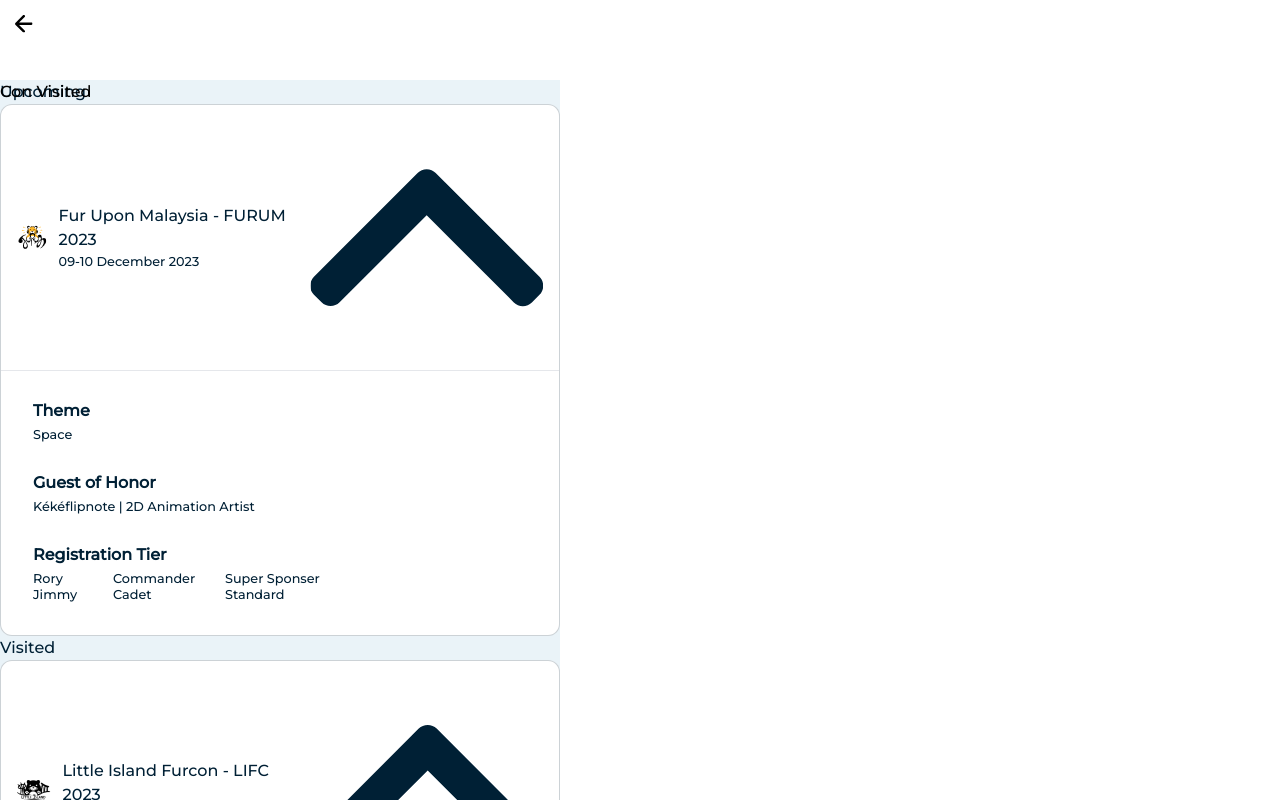
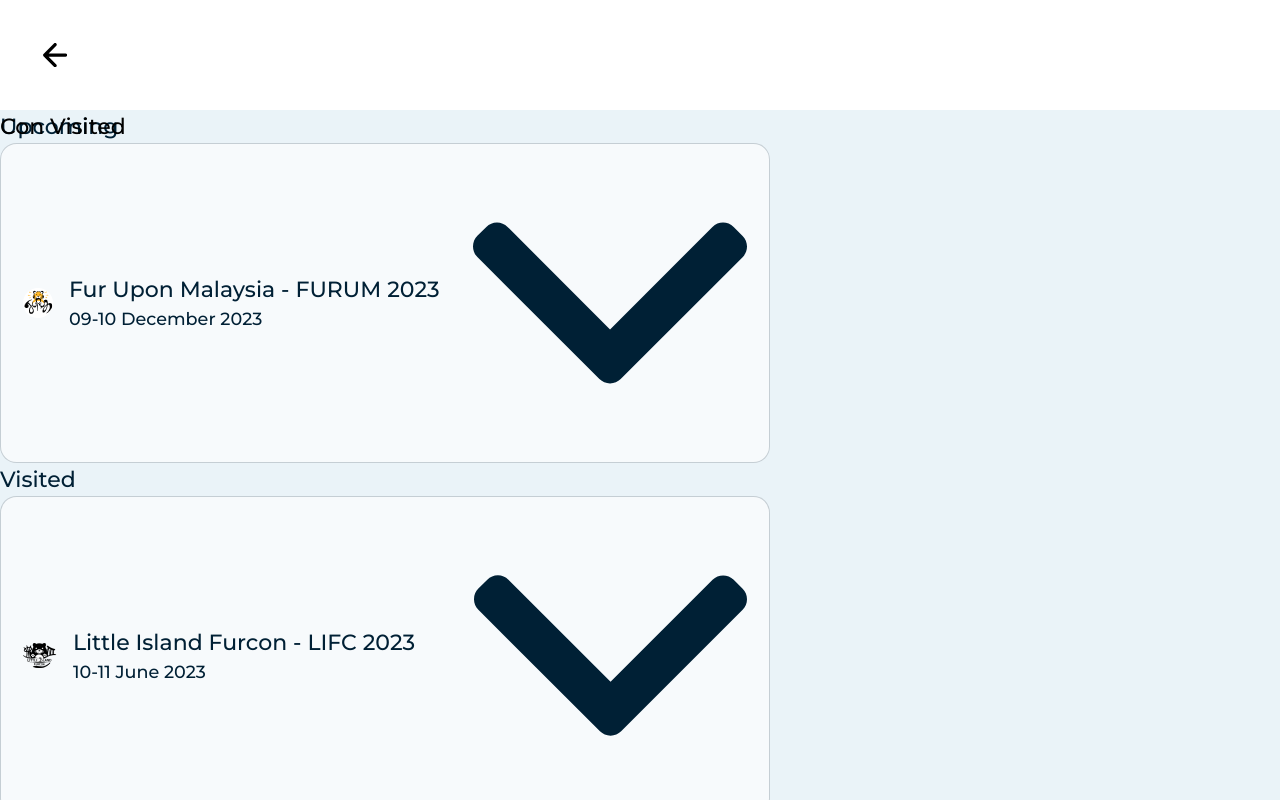
Before and after one commit to roryxavier/foxywolfsite, a SvelteKit app: page /visited in a window 1280 px wide. Shown: the top 800 px of the page. Built offline with nearby package versions, Linux system fonts and the light colour scheme.

Commit message:
Update, Fix, Optimize
- update pfp
- fix for inconsistent font sizing in different routes
- fix sometime actionbar might not show background in different routes
- optimize actionbar title align center
- better interactions with expandable card in "Con Visited" page

```diff
--- a/src/component/HomeActionbar.svelte
+++ b/src/component/Actionbar.svelte
@@ -87,21 +87,21 @@
 	parentIsHome={`${selfHref === ''}`}
 	parentScrolledUp={`${scrollTop > 0}`}
 >
-	{#if isBackable}
-		<div class="Actionbar-ThemeButton aspect-square flex items-center justify-center">
+	<div class="Actionbar-ThemeButton">
+		{#if isBackable}
 			<BackButton isLightTheme={scrollTop <= 0} click={() => clickBack()} />
-		</div>
-	{/if}
-
-	<div class="p-4 flex flex-row grow">
-		{#if title.length}
-			<span class="text-lg font-bold">{title}</span>
 		{/if}
 	</div>
 
-	<!-- <div class="Actionbar-ThemeButton aspect-square flex items-center justify-center">
-		<ThemeButton isLightTheme={scrollTop <= 0} />
-	</div> -->
+	<div class="flex flex-row justify-center grow">
+		{#if title.length}
+			<span class="text-lg font-bold text-center overflow-hidden">{title}</span>
+		{/if}
+	</div>
+
+	<div class="Actionbar-ThemeButton">
+		<!-- <ThemeButton isLightTheme={scrollTop <= 0} /> -->
+	</div>
 </div>
 
 <style lang="scss">
@@ -117,7 +117,10 @@
 
 		.Actionbar-ThemeButton {
 			height: inherit;
-			margin-right: -1rem;
+			aspect-ratio: 1/1;
+			display: flex;
+			align-items: center;
+			justify-content: center;
 		}
 	}
 
--- a/src/model/Event/ConEvent.ts
+++ b/src/model/Event/EventCon.ts
@@ -3,23 +3,23 @@
 import type TierEvent from './TierEvent';
 
 export default class ConEvent {
-	icon: String = '';
-	title: String = '';
-	datetime: String = '';
+	icon: string = '';
+	title: string = '';
+	datetime: string = '';
 
 	theme: Theme | undefined;
 	honorGuest: HonorGuest | undefined;
 	tierEvents: TierEvent[] = [];
 
-	setIcon(icon: String = '') {
+	setIcon(icon: string = '') {
 		this.icon = icon;
 		return this;
 	}
-	setTitle(title: String = '') {
+	setTitle(title: string = '') {
 		this.title = title;
 		return this;
 	}
-	setDateTime(datetime: String = '') {
+	setDateTime(datetime: string = '') {
 		this.datetime = datetime;
 		return this;
 	}
--- /dev/null
+++ b/src/model/Event/EventSection.ts
@@ -0,0 +1,11 @@
+import type ConEvent from './EventCon';
+
+export default class EventSection {
+	title: string;
+	events: ConEvent[];
+
+	constructor(title: string, ...events: ConEvent[]) {
+		this.title = title;
+		this.events = events;
+	}
+}
--- a/src/model/Event/HonorGuest.ts
+++ b/src/model/Event/HonorGuest.ts
@@ -1,8 +1,8 @@
 export default class HonorGuest {
-	name: String = '';
-	href: String = '';
+	name: string = '';
+	href: string = '';
 
-	constructor(name: String, href: String = '') {
+	constructor(name: string, href: string = '') {
 		this.name = name;
 		this.href = href;
 	}
--- a/src/model/Event/Theme.ts
+++ b/src/model/Event/Theme.ts
@@ -1,7 +1,7 @@
 export default class Theme {
-	name: String = '';
+	name: string = '';
 
-	constructor(name: String) {
+	constructor(name: string) {
 		this.name = name;
 	}
 }
--- a/src/routes/+layout.svelte
+++ b/src/routes/+layout.svelte
@@ -2,49 +2,51 @@
 	import '../app.css';
 	import { onMount } from 'svelte';
 	import { fade } from 'svelte/transition';
-	import HomeActionbar from '../component/HomeActionbar.svelte';
 
 	let show = false;
-	let currentHref = '';
 
 	onMount(() => (show = true));
 </script>
 
-<div class="App" showBackground={`${currentHref === ''}`}>
-	{#if show}
-		<div class="Layout flex w-full flex-col" transition:fade={{ delay: 250, duration: 1500 }}>
-			<HomeActionbar onLinkChange={(href = '') => (currentHref = href)} />
-			<slot />
-		</div>
-	{/if}
-</div>
+{#if show}
+	<div class="App" transition:fade={{ delay: 250, duration: 1500 }}>
+		<slot />
+	</div>
+{/if}
 
 <style lang="scss">
 	@import url(https://fonts.bunny.net/css?family=montserrat:500);
+
 	:root {
 		font-family: 'Montserrat', sans-serif;
+
+		@media (min-width: 700px) {
+			font-size: 17px;
+		}
+		@media (min-width: 800px) {
+			font-size: 18px;
+		}
+		@media (min-width: 900px) {
+			font-size: 20px;
+		}
+		@media (min-width: 1000px) {
+			font-size: 22px;
+		}
+
+		@media (max-width: 500px) {
+			font-size: 15px;
+		}
+		@media (max-width: 400px) {
+			font-size: 14px;
+		}
 	}
 
 	.App {
 		min-height: 100dvh;
+		min-width: 100vw;
 		display: flex;
+		flex-direction: column;
 		align-items: stretch;
 		justify-content: stretch;
 	}
-	.App[showBackground='true'] {
-		animation: gradient 15s ease infinite;
-		background-size: 400% 400%;
-		background-image: linear-gradient(90deg, #f4d668, #42c8ff);
-	}
-	@keyframes gradient {
-		0% {
-			background-position: 0% 50%;
-		}
-		50% {
-			background-position: 100% 50%;
-		}
-		100% {
-			background-position: 0% 50%;
-		}
-	}
 </style>
--- a/src/routes/+page.svelte
+++ b/src/routes/+page.svelte
@@ -1,12 +1,12 @@
 <script lang="ts">
-	import CardText from '../component/CardText.svelte';
-
+	import Actionbar from '../component/Actionbar.svelte';
 	import HomeHeadshot from '../component/HomeHeadshot.svelte';
 	import HomeHeart from '../component/HomeHeart.svelte';
 	import HomeButton from '../component/HomeButton.svelte';
+	import CardText from '../component/CardText.svelte';
 
-	import rory from '../assets/rory.webp';
-	import jimmy from '../assets/jimmy.webp';
+	import rory from '../assets/rory-1.webp';
+	import jimmy from '../assets/jimmy-1.webp';
 
 	import LinkList from '../model/LinkList';
 	import Label from '../model/Label';
@@ -15,6 +15,10 @@
 <svelte:head>
 	<title>Foxy & Wolf</title>
 </svelte:head>
+
+<div class="Home">
+	<div class="Home-body flex flex-col items-center justify-start" style="min-height: 100dvh">
+		<Actionbar />
 
 		<div
 			class="w-full flex flex-col items-center justify-start"
@@ -60,30 +64,24 @@
 				</div>
 			</div>
 		</div>
+	</div>
+</div>
 
 <style lang="scss">
-	:root {
-		@media (min-width: 700px) {
-			font-size: 17px;
+	.Home {
+		animation: gradient 15s ease infinite;
+		background-size: 400% 400%;
+		background-image: linear-gradient(90deg, #f4d668, #42c8ff);
 	}
-		@media (min-width: 800px) {
-			font-size: 18px;
+	@keyframes gradient {
+		0% {
+			background-position: 0% 50%;
 		}
-		@media (min-width: 900px) {
-			font-size: 20px;
+		50% {
+			background-position: 100% 50%;
 		}
-		@media (min-width: 1000px) {
-			font-size: 22px;
-		}
-		@media (min-width: 1100px) {
-			font-size: 26px;
-		}
-
-		@media (max-width: 500px) {
-			font-size: 15px;
-		}
-		@media (max-width: 400px) {
-			font-size: 14px;
+		100% {
+			background-position: 0% 50%;
 		}
 	}
 </style>
--- a/src/routes/about/+page.svelte
+++ b/src/routes/about/+page.svelte
@@ -1,31 +1,34 @@
 <script lang="ts">
-	import ImageHeader from '../../assets/kanotsu_moon-HalfBody+SPStyle+1Char+Backdrop(30-06-2022) w520h416.png';
+	import Actionbar from '../../component/Actionbar.svelte';
+
 	import Section from './Section.svelte';
 	import SectionTitle from './SectionTitle.svelte';
 	import Row from './Row.svelte';
+
+	import ImageHeader from '../../assets/kanotsu_moon-HalfBody+SPStyle+1Char+Backdrop(30-06-2022) w520h416.png';
 </script>
 
 <svelte:head>
 	<title>About Us</title>
 </svelte:head>
 
-<div
-	class="PageAbout p-6 flex flex-col items-center gap-8"
-	style="min-height: 100dvh; background: var(--background)"
->
+<div>
+	<Actionbar />
+	<div class="PageAbout-body flex flex-col items-center justify-start" style="min-height: 100dvh">
+		<div class="flex flex-col items-center justify-start p-6 gap-8" style="max-width: 35rem; padding-bottom: 20rem;">
 			<img class="w-full max-w-xs rounded-xl" src={ImageHeader} alt="Header Image" />
 
 			<p class="max-w-xl">
-		Hello, I'm Rory, a blue wolf, and right next to me is Jimmy, a yellow fox. We have been dating
-		since April 2, 2021. We are both coders and have collaborated to build this website together.
-		The purpose of this website is to serve as a dedicated memory lane for us, capturing our travels
-		and experiences at furry conventions.
+				Hello, I'm Rory, a blue wolf, and right next to me is Jimmy, a yellow fox. We have been
+				dating since April 2, 2021. We are both coders and have collaborated to build this website
+				together. The purpose of this website is to serve as a dedicated memory lane for us,
+				capturing our travels and experiences at furry conventions.
 			</p>
 
 			<p class="max-w-xl">
 				Please feel free to explore the various pages we have created. You will find a timeline
-		highlighting the significant milestones of our relationship, a gallery showcasing our artwork,
-		and even a travel map documenting the places we have visited.
+				highlighting the significant milestones of our relationship, a gallery showcasing our
+				artwork, and even a travel map documenting the places we have visited.
 			</p>
 
 			<p class="max-w-xl">
@@ -62,9 +65,11 @@
 				<Row title="Jimmy Fox" menus={[{ title: 'Visit', href: 'http://jimmychane.com/' }]} />
 			</Section>
 		</div>
+	</div>
+</div>
 
 <style lang="scss">
-	.PageAbout {
-		--background: #eaf3f8;
+	.PageAbout-body {
+		background: #eaf3f8;
 	}
 </style>
--- a/src/routes/visited/+page.svelte
+++ b/src/routes/visited/+page.svelte
@@ -1,19 +1,20 @@
 <script lang="ts">
+	import Actionbar from '../../component/Actionbar.svelte';
+	import EventSectionTs from '../../model/Event/EventSection';
+
 	import EventSection from './EventSection.svelte';
-	import EventCard from './EventCard.svelte';
 
 	import furum from '../../assets/furum.png';
 	import littleisland from '../../assets/littleisland.png';
 
-	import ConEvent from '../../model/Event/ConEvent';
+	import ConEvent from '../../model/Event/EventCon';
 	import TierEvent from '../../model/Event/TierEvent';
 	import HonorGuest from '../../model/Event/HonorGuest';
 	import Theme from '../../model/Event/Theme';
 
 	const eventSections = [
-		{
-			title: 'Upcoming',
-			events: [
+		new EventSectionTs(
+			'Upcoming',
 			new ConEvent()
 				.setIcon(furum)
 				.setTitle('Fur Upon Malaysia - FURUM 2023')
@@ -21,19 +22,14 @@
 				.setTheme(new Theme('Space'))
 				.setHonorGuest(new HonorGuest('Kékéflipnote | 2D Animation Artist'))
 				.addRegistrationTier(
-						new TierEvent()
-							.setOwner('Rory')
-							.setName('Super Sponser')
-							.setAlternativeName('Commander')
+					new TierEvent().setOwner('Rory').setName('Super Sponser').setAlternativeName('Commander')
 				)
 				.addRegistrationTier(
 					new TierEvent().setOwner('Jimmy').setName('Standard').setAlternativeName('Cadet')
 				)
-			]
-		},
-		{
-			title: 'Visited',
-			events: [
+		),
+		new EventSectionTs(
+			'Visited',
 			new ConEvent()
 				.setIcon(littleisland)
 				.setTitle('Little Island Furcon - LIFC 2023')
@@ -54,8 +50,7 @@
 				.setHonorGuest(new HonorGuest('Zephyxus (Zephy) | Furry Artist'))
 				.addRegistrationTier(new TierEvent().setOwner('Rory').setName('Standard'))
 				.addRegistrationTier(new TierEvent().setOwner('Jimmy').setName('Standard'))
-			]
-		}
+		)
 	];
 </script>
 
@@ -63,28 +58,22 @@
 	<title>Con Visited</title>
 </svelte:head>
 
-<div class="PageCons">
-	<div
-		class="flex flex-col items-center justify-start"
-		style="min-height: 100dvh; background: var(--background)"
-	>
+<div>
+	<Actionbar />
+	<div class="PageCons-body flex flex-col items-center justify-start" style="min-height: 100dvh">
 		<div
 			class="flex flex-col items-start justify-start gap-16 p-6 w-full"
 			style="max-width: 35rem; padding-bottom: 20rem;"
 		>
 			{#each eventSections as eventSection}
-				<EventSection title={eventSection.title}>
-					{#each eventSection.events as con}
-						<EventCard conEvent={con} />
-					{/each}
-				</EventSection>
+				<EventSection {eventSection} />
 			{/each}
 		</div>
 	</div>
 </div>
 
 <style lang="scss">
-	.PageCons {
-		--background: #eaf3f8;
+	.PageCons-body {
+		background: #eaf3f8;
 	}
 </style>
--- a/src/routes/visited/EventCard.svelte
+++ b/src/routes/visited/EventCard.svelte
@@ -1,12 +1,12 @@
 <script lang="ts">
 	import EventCardIcon from './EventCard-Icon.svelte';
 	import EventCardArrow from './EventCard-Arrow.svelte';
-	import type ConEvent from '../../model/Event/ConEvent';
+	import type ConEvent from '../../model/Event/EventCon';
 	import RegistrationTier from './EventCard-Detail-RegistrationTier.svelte';
 
 	export let conEvent: ConEvent;
-
-	let isExpand = true;
+	export let isExpand = false;
+	export let onClick = () => {};
 
 	let hasTheme = !!conEvent.theme;
 	let hasHonorGuest = !!conEvent.honorGuest;
@@ -16,8 +16,8 @@
 </script>
 
 {#if conEvent}
-	<div class="EventCard" isExpand={`${isExpand}`}>
-		<button class="EventCard-header" on:click={() => (isExpand = !isExpand)}>
+	<div class="EventCard {isExpand ? 'EventCard-isExpand' : 'EventCard-isCollapse'}">
+		<button class="EventCard-header" on:click={() => onClick()}>
 			<EventCardIcon src={conEvent.icon} />
 
 			<div class="EventCard-title">
@@ -156,13 +156,13 @@
 			}
 		}
 	}
-	.EventCard[isExpand='true'] {
+	.EventCard-isExpand {
 		background: white;
 		.EventCard-expandable {
 			grid-template-rows: 1fr;
 		}
 	}
-	.EventCard[isExpand='false'] {
+	.EventCard-isCollapse {
 		.EventCard-expandable {
 			grid-template-rows: 0fr;
 		}
--- a/src/routes/visited/EventSection.svelte
+++ b/src/routes/visited/EventSection.svelte
@@ -1,10 +1,29 @@
 <script lang="ts">
-	export let title: String = '';
+	import type ConEvent from '../../model/Event/EventCon';
+	import type EventSection from '../../model/Event/EventSection';
+
+	import EventCard from './EventCard.svelte';
+
+	export let eventSection: EventSection;
+
+	const { title, events } = eventSection;
+
+	let currentExpandEvent: ConEvent | null = null;
 </script>
 
 <div class="w-full flex flex-col gap-4" style="color: #002035">
 	<span class="text-2xl font-semibold">{title}</span>
 	<div class="flex flex-col gap-2">
+		{#each events as event}
+			<EventCard
+				conEvent={event}
+				isExpand={event === currentExpandEvent}
+				onClick={() => {
+					if (currentExpandEvent === event) currentExpandEvent = null;
+					else currentExpandEvent = event;
+				}}
+			/>
+		{/each}
 		<slot />
 	</div>
 </div>
```
Also changed, not shown: src/assets/jimmy-1.webp (added), src/assets/rory-1.webp (added). Lines whose indentation alone changed are shown as unchanged.
